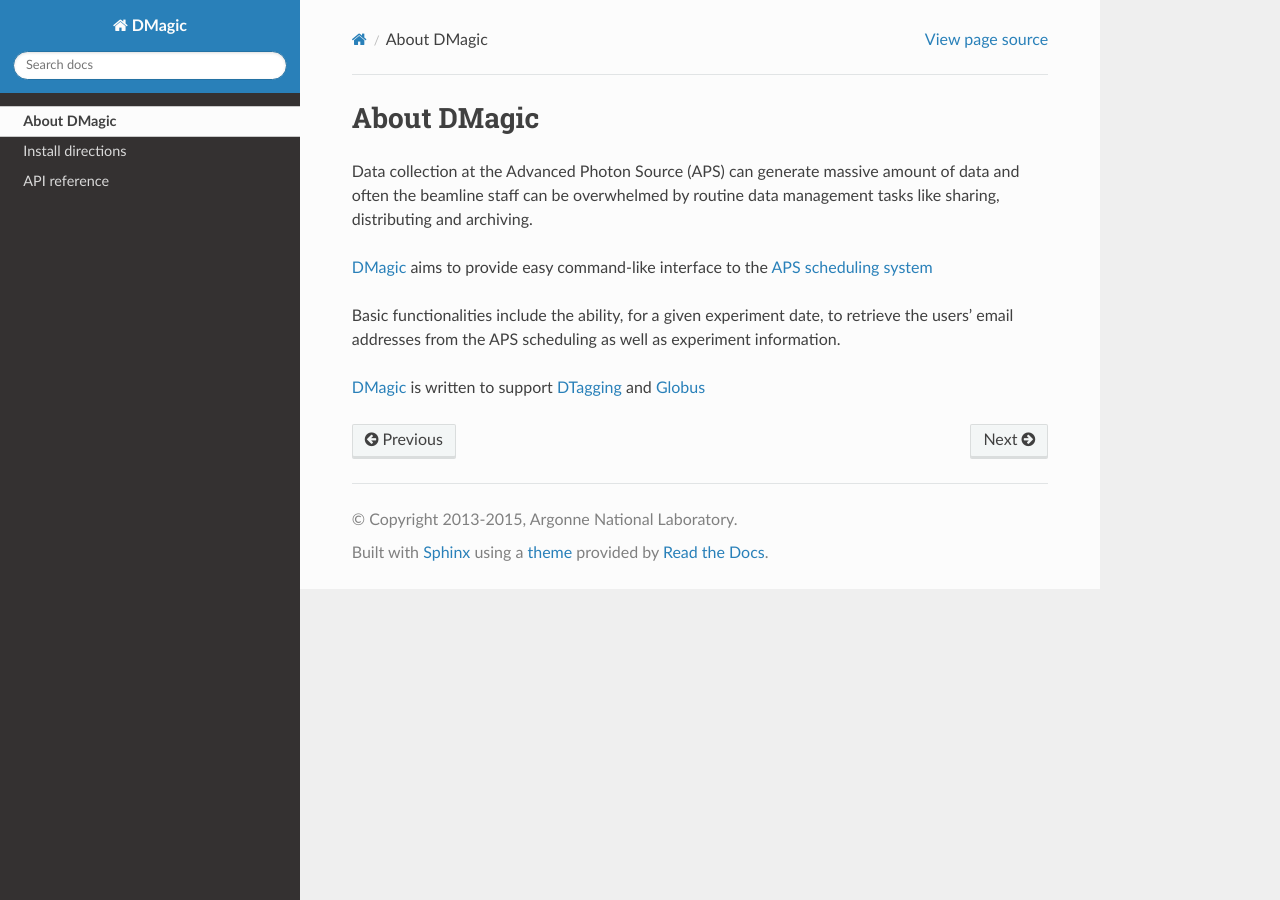
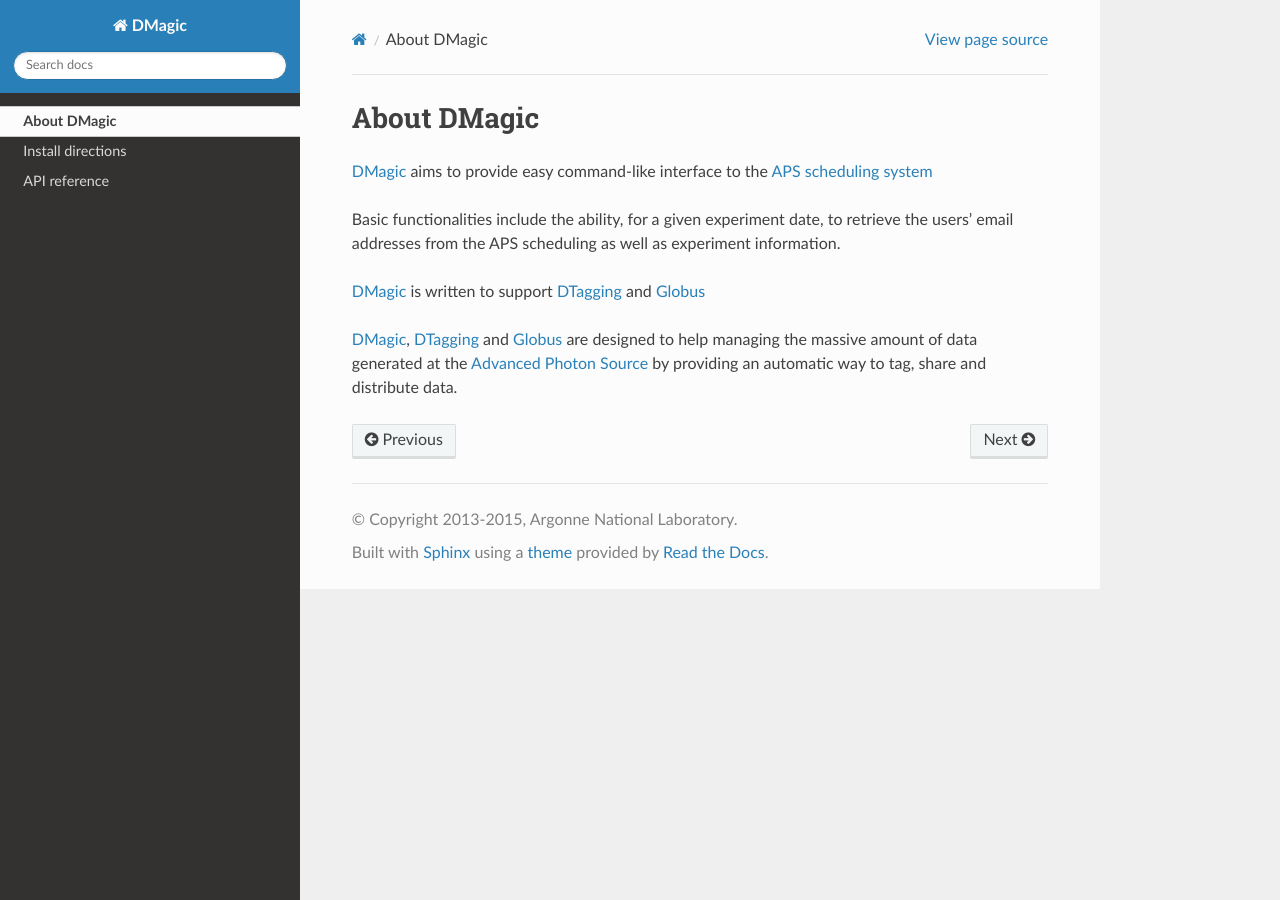
Before and after one commit to xray-imaging/DMagic, a Sphinx documentation site: the page built from doc/source/about.rst, in a window 1280 px wide. Built offline with Sphinx 7.4.7 and the Read the Docs theme 2.0.0, drawn with Linux system fonts in a browser that asks for light colours.

Commit message:
update docs

```diff
--- a/doc/index.rst
+++ b/doc/index.rst
@@ -5,8 +5,8 @@
    :alt: DMagic
 
 `DMagic <https://github.com/decarlof/dmagic.git>`_ is an open-sourced Python
-toolbox to to interface with the `Advanced Photon Source <http://www.aps.anl.gov>`_
-`scheduling system  <https://schedule.aps.anl.gov/>`_
+toolbox to interface with the `Advanced Photon Source <http://www.aps.anl.gov>`_
+`scheduling system  <https://schedule.aps.anl.gov/>`_.
 
 This guide is maintained on
 `GitHub <https://github.com/xray-imaging/DMagic/tree/master/doc>`_.
--- a/doc/source/about.rst
+++ b/doc/source/about.rst
@@ -1,10 +1,6 @@
 ============
 About DMagic
 ============
-
-Data collection at the Advanced Photon Source (APS) can generate massive
-amount of data and often the beamline staff can be overwhelmed by
-routine data management tasks like sharing, distributing and archiving.
 
 `DMagic <https://github.com/xray-imaging/DMagic>`_ aims to provide easy command-like
 interface to the `APS scheduling system <https://schedule.aps.anl.gov/>`_
@@ -12,5 +8,9 @@
 Basic functionalities include the ability, for a given experiment date, to retrieve the users'
 email addresses from the APS scheduling as well as experiment information.
 
+
 `DMagic <https://github.com/xray-imaging/DMagic>`_ is written to support
 `DTagging <https://github.com/xray-imaging/DTagging>`_ and `Globus <https://github.com/xray-imaging/Globus>`_
+
+`DMagic <https://github.com/xray-imaging/DMagic>`_, `DTagging <https://github.com/xray-imaging/DTagging>`_ and `Globus <https://github.com/xray-imaging/Globus>`_ are designed to help managing the massive amount of data generated at the
+`Advanced Photon Source <http://www.aps.anl.gov>`_ by providing an automatic way to tag, share and distribute data.
```
